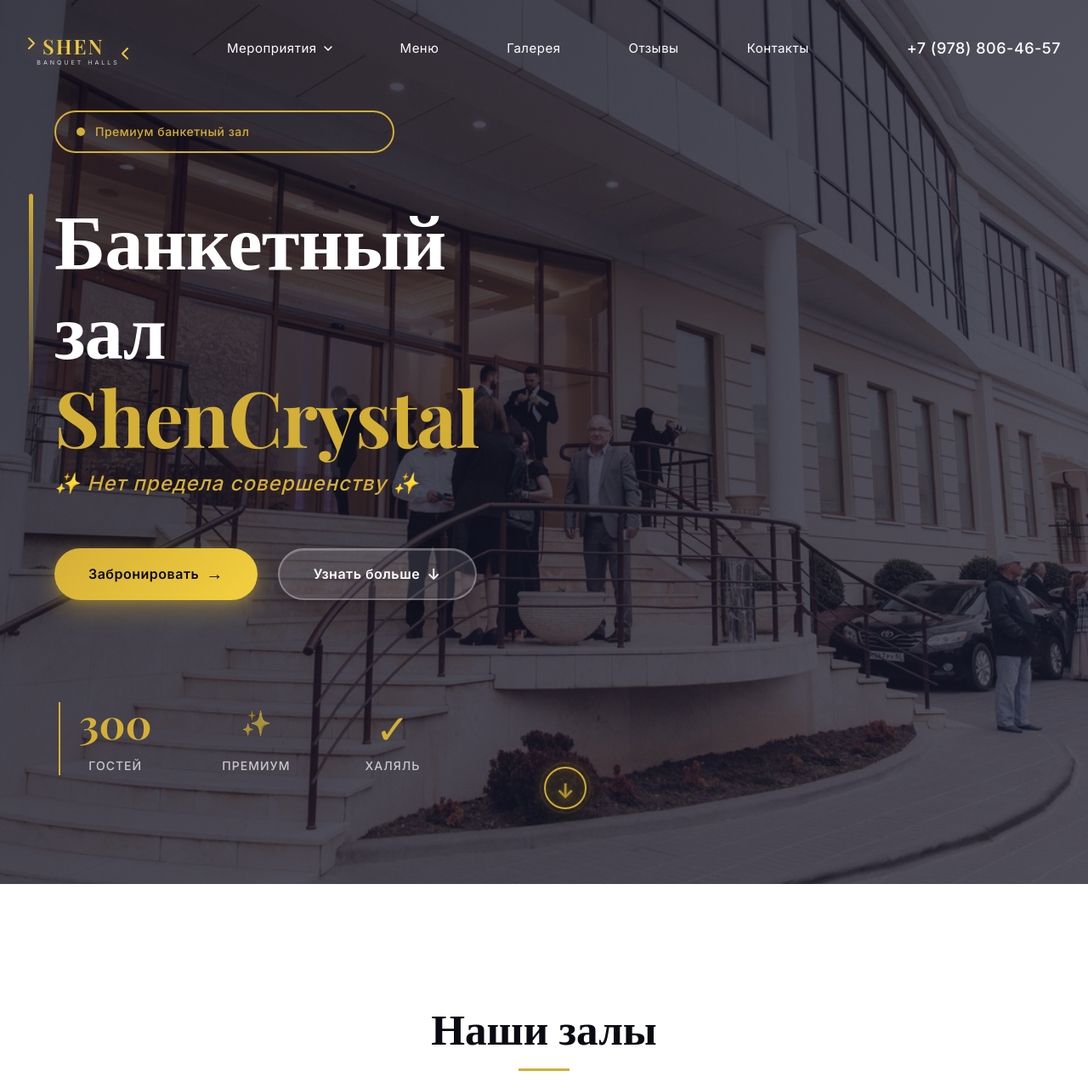
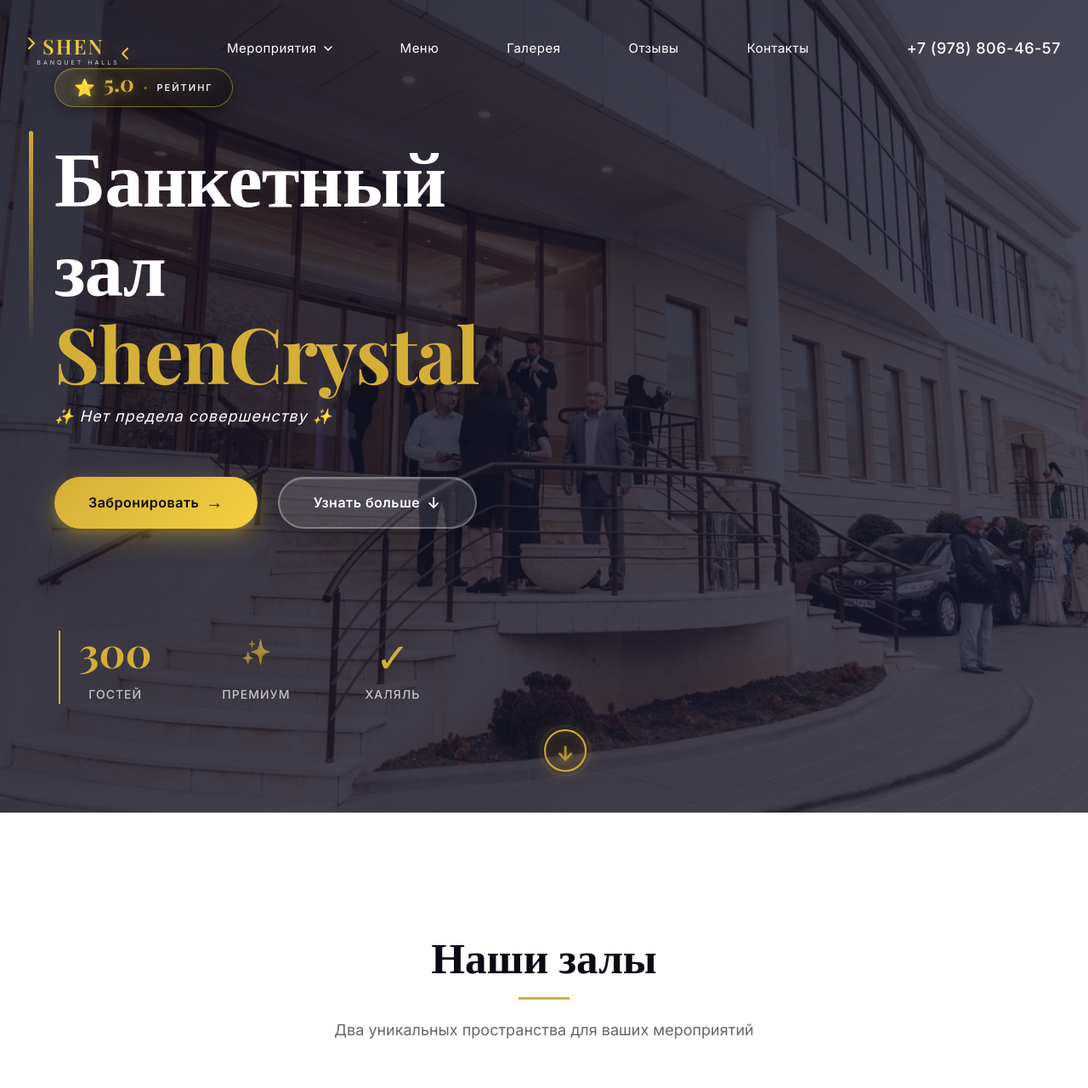
Before and after one commit to JetMod/banket, a PHP site: page / in a window 1280 px wide. Shown: the top 1280 px of the page at 85% size. Run offline with PHP 8.4, Linux system fonts and the light colour scheme.

Commit message:
Добавлен слайдер для фона hero-блока с автоматической сменой изображений каждые 5 секунд. Обновлен стиль и структура hero-контента, включая новый рейтинг. Оптимизированы CSS-стили для улучшения визуального восприятия.

```diff
--- a/css/style.css
+++ b/css/style.css
@@ -414,6 +414,28 @@
   z-index: -1;
 }
 
+.hero__slider {
+  position: relative;
+  width: 100%;
+  height: 100%;
+}
+
+.hero__slide {
+  position: absolute;
+  top: 0;
+  left: 0;
+  width: 100%;
+  height: 100%;
+  opacity: 0;
+  transition: opacity 1.5s ease-in-out;
+  z-index: 1;
+}
+
+.hero__slide.active {
+  opacity: 1;
+  z-index: 2;
+}
+
 .hero__bg-img {
   width: 100%;
   height: 100%;
@@ -426,13 +448,14 @@
   left: 0;
   width: 100%;
   height: 100%;
-  background: linear-gradient(135deg, rgba(15, 15, 30, 0.8), rgba(26, 26, 46, 0.7));
+  background: linear-gradient(135deg, rgba(15, 15, 30, 0.85), rgba(26, 26, 46, 0.75));
+  z-index: 3;
 }
 
 .hero__container {
   position: relative;
-  z-index: 1;
-  padding-top: 130px;
+  z-index: 10;
+  padding-top: 80px;
   padding-bottom: var(--spacing-xxl);
   max-width: 1400px;
   margin: 0 auto;
@@ -457,9 +480,116 @@
 }
 
 .hero__right {
+  position: relative;
   display: flex;
   flex-direction: column;
   justify-content: flex-start;
+}
+
+/* Rating Card - Horizontal Compact */
+.hero__rating {
+  position: absolute;
+  top: 0;
+  right: 0;
+  padding: 0;
+}
+
+.hero__rating--left {
+  position: static;
+  display: inline-block;
+  margin-bottom: 20px;
+}
+
+.rating-card {
+  display: inline-flex;
+  align-items: center;
+  justify-content: center;
+  gap: 10px;
+  background: linear-gradient(135deg, rgba(212, 175, 55, 0.15) 0%, rgba(0, 0, 0, 0.4) 100%);
+  backdrop-filter: blur(20px);
+  border: 1.5px solid rgba(212, 175, 55, 0.5);
+  border-radius: 100px;
+  padding: 10px 22px;
+  box-shadow:
+    0 4px 16px rgba(0, 0, 0, 0.4),
+    inset 0 1px 1px rgba(255, 255, 255, 0.1);
+  transition: all 0.4s cubic-bezier(0.4, 0, 0.2, 1);
+  opacity: 0;
+  animation: fadeInRight 0.8s ease-out 0.5s forwards;
+  white-space: nowrap;
+  height: 46px;
+}
+
+.rating-card:hover {
+  background: linear-gradient(135deg, rgba(212, 175, 55, 0.25) 0%, rgba(0, 0, 0, 0.5) 100%);
+  border-color: rgba(212, 175, 55, 0.8);
+  box-shadow:
+    0 6px 24px rgba(212, 175, 55, 0.5),
+    inset 0 1px 2px rgba(255, 255, 255, 0.15);
+  transform: translateY(-1px);
+}
+
+.rating-card:hover .rating-card__icon {
+  transform: scale(1.1);
+}
+
+.rating-card:hover .rating-card__number {
+  text-shadow: 0 2px 16px rgba(212, 175, 55, 0.8);
+}
+
+.rating-card__icon {
+  font-size: 20px;
+  line-height: 1;
+  filter: drop-shadow(0 2px 6px rgba(212, 175, 55, 0.6));
+  transition: transform 0.3s ease;
+  display: flex;
+  align-items: center;
+}
+
+.rating-card__number {
+  font-family: var(--font-primary);
+  font-size: 26px;
+  font-weight: 700;
+  color: var(--color-gold);
+  line-height: 1;
+  letter-spacing: 0;
+  text-shadow: 0 2px 12px rgba(212, 175, 55, 0.5);
+  transition: text-shadow 0.3s ease;
+  display: flex;
+  align-items: center;
+  padding-bottom: 10px;
+}
+
+.rating-card__separator {
+  font-size: 12px;
+  color: rgba(212, 175, 55, 0.6);
+  line-height: 1;
+  font-weight: 300;
+  display: flex;
+  align-items: center;
+}
+
+.rating-card__text {
+  font-family: var(--font-secondary);
+  font-size: 11px;
+  color: rgba(255, 255, 255, 0.9);
+  text-transform: uppercase;
+  letter-spacing: 2px;
+  font-weight: 600;
+  line-height: 1;
+  display: flex;
+  align-items: center;
+}
+
+@keyframes fadeInRight {
+  from {
+    opacity: 0;
+    transform: translateX(30px);
+  }
+  to {
+    opacity: 1;
+    transform: translateX(0);
+  }
 }
 
 .hero__title {
@@ -496,10 +626,10 @@
 }
 
 .hero__slogan {
-  font-size: clamp(18px, 2.5vw, 24px);
+  font-size: clamp(18px, 2.5vw, 18px);
   margin-bottom: 48px;
-  color: var(--color-gold);
-  font-weight: 500;
+  color: var(--color-white);
+  font-weight: 400;
   letter-spacing: 1px;
   opacity: 0;
   animation: slideInLeft 0.8s ease-out 0.2s forwards;
@@ -708,7 +838,7 @@
 /* Scroll indicator */
 .hero__scroll {
   position: absolute;
-  bottom: 80px;
+  bottom: 40px;
   left: 50%;
   transform: translateX(-50%);
   display: flex;
--- a/index.html
+++ b/index.html
@@ -110,16 +110,36 @@
             </header>
 
             <div class="hero__background">
-                <img src="img/13.webp" alt="Банкетный зал Shen" class="hero__bg-img">
+                <div class="hero__slider">
+                    <div class="hero__slide active">
+                        <img src="img/13.webp" alt="Банкетный зал Shen" class="hero__bg-img">
+                    </div>
+                    <div class="hero__slide">
+                        <img src="img/15.webp" alt="Банкетный зал Shen" class="hero__bg-img">
+                    </div>
+                    <div class="hero__slide">
+                        <img src="img/1.webp" alt="Банкетный зал Shen" class="hero__bg-img">
+                    </div>
+                    <div class="hero__slide">
+                        <img src="img/2.webp" alt="Банкетный зал Shen" class="hero__bg-img">
+                    </div>
+                    <div class="hero__slide">
+                        <img src="img/3.webp" alt="Банкетный зал Shen" class="hero__bg-img">
+                    </div>
+                </div>
                 <div class="hero__overlay"></div>
             </div>
 
             <div class="hero__container container">
                 <div class="hero__content">
                     <div class="hero__left">
-                        <div class="hero__badge">
-                            <span class="hero__badge-dot"></span>
-                            <span class="hero__badge-text">Премиум банкетный зал</span>
+                        <div class="hero__rating hero__rating--left">
+                            <div class="rating-card">
+                                <span class="rating-card__icon">⭐</span>
+                                <span class="rating-card__number">5.0</span>
+                                <span class="rating-card__separator">•</span>
+                                <span class="rating-card__text">рейтинг</span>
+                            </div>
                         </div>
                         <h1 class="hero__title">
                             Банкетный зал
--- a/js/main.js
+++ b/js/main.js
@@ -314,3 +314,146 @@
     rect.right <= (window.innerWidth || document.documentElement.clientWidth)
   );
 }
+
+
+// =================================
+// Hero Parallax Effect
+// =================================
+function initHeroParallax() {
+  const hero = document.querySelector('.hero');
+  const heroContent = document.querySelector('.hero__content');
+  const floatingCards = document.querySelectorAll('.floating-card');
+  const decorativeShapes = document.querySelectorAll('.shape');
+
+  if (!hero || window.innerWidth <= 768) return;
+
+  hero.addEventListener('mousemove', (e) => {
+    const { clientX, clientY } = e;
+    const { innerWidth, innerHeight } = window;
+
+    const xPercent = (clientX / innerWidth - 0.5) * 2;
+    const yPercent = (clientY / innerHeight - 0.5) * 2;
+
+    // Parallax для контента
+    if (heroContent) {
+      heroContent.style.transform = `translate(${xPercent * 10}px, ${yPercent * 10}px)`;
+    }
+
+    // Parallax для floating cards
+    floatingCards.forEach((card, index) => {
+      const speed = (index + 1) * 5;
+      card.style.transform = `translate(${xPercent * speed}px, ${yPercent * speed}px)`;
+    });
+
+    // Parallax для decorative shapes
+    decorativeShapes.forEach((shape, index) => {
+      const speed = (index + 1) * 3;
+      shape.style.transform = `translate(${xPercent * speed}px, ${yPercent * speed}px) rotate(${xPercent * 10}deg)`;
+    });
+  });
+
+  // Reset при выходе мыши
+  hero.addEventListener('mouseleave', () => {
+    if (heroContent) {
+      heroContent.style.transform = '';
+    }
+    floatingCards.forEach(card => {
+      card.style.transform = '';
+    });
+    decorativeShapes.forEach(shape => {
+      shape.style.transform = '';
+    });
+  });
+}
+
+// =================================
+// Animated Number Counter
+// =================================
+function initNumberCounter() {
+  const numberElement = document.querySelector('.hero__info-number');
+
+  if (!numberElement) return;
+
+  const targetNumber = 300;
+  const duration = 2000; // 2 seconds
+  const startTime = performance.now();
+
+  function updateNumber(currentTime) {
+    const elapsedTime = currentTime - startTime;
+    const progress = Math.min(elapsedTime / duration, 1);
+
+    // Easing function (easeOutExpo)
+    const easeProgress = progress === 1 ? 1 : 1 - Math.pow(2, -10 * progress);
+
+    const currentNumber = Math.floor(easeProgress * targetNumber);
+    numberElement.textContent = currentNumber;
+
+    if (progress < 1) {
+      requestAnimationFrame(updateNumber);
+    } else {
+      numberElement.textContent = targetNumber;
+    }
+  }
+
+  // Начать анимацию после загрузки
+  setTimeout(() => {
+    requestAnimationFrame(updateNumber);
+  }, 800);
+}
+
+// =================================
+// Magnetic Buttons Effect
+// =================================
+function initMagneticButtons() {
+  const buttons = document.querySelectorAll('.hero__button');
+
+  if (window.innerWidth <= 768) return;
+
+  buttons.forEach(button => {
+    button.addEventListener('mousemove', (e) => {
+      const rect = button.getBoundingClientRect();
+      const x = e.clientX - rect.left - rect.width / 2;
+      const y = e.clientY - rect.top - rect.height / 2;
+
+      button.style.transform = `translate(${x * 0.3}px, ${y * 0.3}px) scale(1.05)`;
+    });
+
+    button.addEventListener('mouseleave', () => {
+      button.style.transform = '';
+    });
+  });
+}
+
+// Hero Background Slider - автоматическая смена каждые 5 секунд
+function initHeroSlider() {
+  const slides = document.querySelectorAll('.hero__slide');
+  if (!slides.length) return;
+
+  let currentSlide = 0;
+
+  function showSlide(index) {
+    // Убираем active у всех слайдов
+    slides.forEach(slide => slide.classList.remove('active'));
+
+    // Добавляем active к нужному слайду
+    slides[index].classList.add('active');
+  }
+
+  function nextSlide() {
+    currentSlide = (currentSlide + 1) % slides.length;
+    showSlide(currentSlide);
+  }
+
+  // Автоматическая смена каждые 5 секунд
+  setInterval(nextSlide, 5000);
+}
+
+// Добавить в инициализацию ShenApp
+const originalInit = ShenApp.init;
+ShenApp.init = function() {
+  originalInit.call(this);
+  // initHeroParallax(); // Отключен parallax эффект
+  initNumberCounter();
+  // initMagneticButtons(); // Отключен magnetic эффект
+  initHeroSlider(); // Автоматический слайдер фона
+};
```
